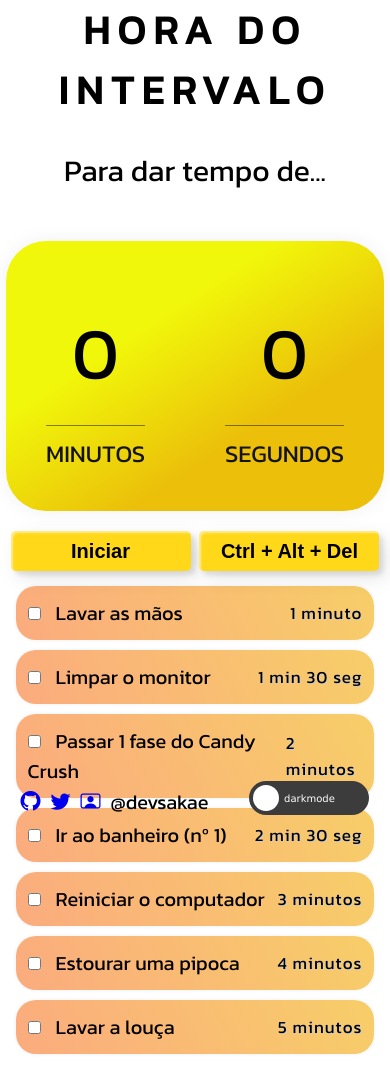
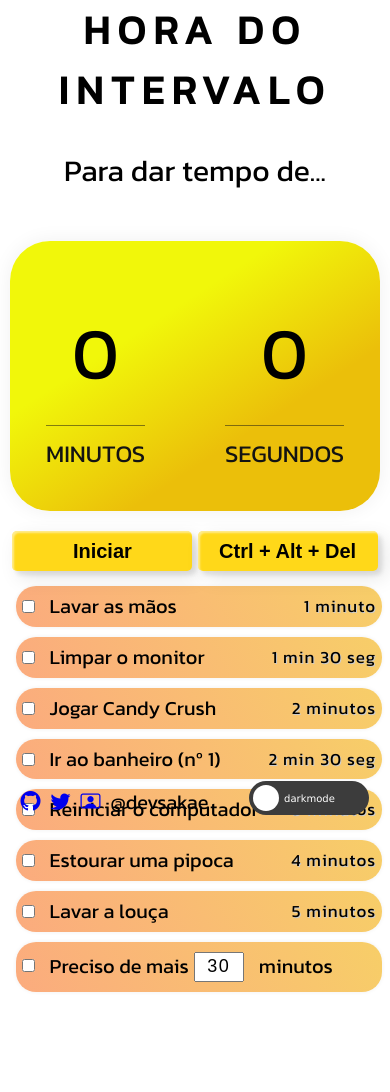
Before and after one commit to devsakae/vaidartempo, a React (Create React App) app: page / in a window 390 px wide. Shown: the top 1092 px of the page. Built offline with nearby package versions, Linux system fonts and the light colour scheme; a web font is replaced by a local one.

Commit message:
refactor: css changing on selection

```diff
--- a/src/App.css
+++ b/src/App.css
@@ -188,6 +188,25 @@ header p {
 	justify-content: space-between;
 }
 
+.selected {
+	background-image: linear-gradient(62deg, #d62424 0%, #ed810d 100%);
+	color: #ffffff;
+	font-weight: 700;
+  box-shadow: 0 0 0.2em rgba(0, 0, 0, 0.0625);
+}
+
+@media screen and (max-width: 480px) {
+	.item {
+		width: 94vw;
+		padding: 0.5em 0.3em;
+		display: flex;
+		align-items: center;
+		justify-content: space-between;
+		line-height: 1.3rem;
+		text-align: left;
+	}
+}
+
 .dark .item {
 	background: rgb(28,28,52);
 	background: linear-gradient(90deg, rgba(28,28,52,1) 43%, rgba(24,24,50,1) 100%);
@@ -197,7 +216,7 @@ header p {
 box-shadow: 0px 5px 94px -13px rgba(0,0,0,0.75);
 }
 
-.itemLucas {
+/* .itemLucas {
   align-items: center;
 	background-image: linear-gradient(62deg, #f77c6a 0%, #f1ae9e 100%);
 	border-radius: 1em;
@@ -214,7 +233,7 @@ box-shadow: 0px 5px 94px -13px rgba(0,0,0,0.75);
 	-webkit-box-shadow: 0px 5px 94px -13px rgba(0,0,0,0.75);
 -moz-box-shadow: 0px 5px 94px -13px rgba(0,0,0,0.75);
 box-shadow: 0px 5px 94px -13px rgba(0,0,0,0.75);
-}
+} */
 
 .item-product input {
 	margin-right: 15px;
@@ -254,6 +273,12 @@ box-shadow: 0px 5px 94px -13px rgba(0,0,0,0.75);
   box-shadow: 0 0 1em rgba(0, 0, 0, 0.0625);
 	overflow: auto;
 	padding: 2em;
+}
+
+@media screen and (max-width: 480px) {
+	.cronometro {
+		max-width: 95vw;
+	}
 }
 
 .dark .cronometro {
@@ -498,4 +523,26 @@ blockquote:after {
 	color: inherit;
  }
 
+ .customInput {
+	max-width: 50px;
+	min-height: 30px;
+	text-align: center;
+	font-size: large;
+	letter-spacing: 0.1rem;
+	margin: 0 -20px 0 5px;
+ }
+
+ /* Chrome, Safari, Edge, Opera */
+input::-webkit-outer-spin-button,
+input::-webkit-inner-spin-button {
+  -webkit-appearance: none;
+  margin: 0;
+}
+
+/* Firefox */
+input[type=number] {
+  -moz-appearance: textfield;
+}
+
+
  /*--------- END --------*/
--- a/src/components/Acao.jsx
+++ b/src/components/Acao.jsx
@@ -1,18 +1,29 @@
 import React, { Component } from 'react';
 
 export default class Acao extends Component {
+  state = {
+    selected: false,
+  }
+
+  selection = (e) => {
+    this.props.check(e);
+    this.setState(prev => ({ ...prev, selected: !prev.selected }))
+  }
+
   render() {
     const { content, value, name } = this.props.frase;
+
+
     return (
       <label htmlFor={ this.props.value }>
-        <div className='item'>
+        <div className={ `item ${this.state.selected && 'selected'}` }>
           <div className='item-product'>
             <input
               id={ this.props.idx }
               value={ value }
               type='checkbox'
               disabled={ this.props.started }
-              onChange={(e) => this.props.check(e)}
+              onChange={(e) => this.selection(e)}
             />
             { content }
           </div>
--- /dev/null
+++ b/src/components/AcaoCustom.jsx
@@ -0,0 +1,50 @@
+import React, { Component } from 'react';
+
+export default class AcaoCustom extends Component {
+  state = {
+    minutes: 30,
+    adding: false,
+  };
+
+  addMinutes = (e) => {
+    this.setState({
+      minutes: e.target.value,
+    });
+  };
+
+  changingCustom = (e) => {
+    this.setState((prev) => ({ ...prev, adding: !prev.adding }));
+    console.log(this.state);
+    this.props.check(e);
+  };
+
+  render() {
+    return (
+      <label htmlFor='custom'>
+        <div className={ `item ${this.state.adding && 'selected'}` }>
+          <div className='item-product'>
+            <input
+              id='custom'
+              type='checkbox'
+              value={this.state.minutes}
+              disabled={this.props.started}
+              // checked={ this.state.adding }
+              onChange={(e) => this.changingCustom(e)}
+            />
+            Preciso de mais
+            <input
+              className='customInput'
+              type='number'
+              placeholder='30'
+              max={1200}
+              value={this.state.minutes}
+              disabled={this.state.adding}
+              onChange={(e) => this.addMinutes(e)}
+            />
+            minutos
+          </div>
+        </div>
+      </label>
+    );
+  }
+}
--- a/src/components/Acoes.jsx
+++ b/src/components/Acoes.jsx
@@ -1,5 +1,6 @@
 import React, { Component } from 'react';
 import Acao from './Acao';
+import AcaoCustom from './AcaoCustom';
 // Importação graças a ajuda do Washington
 const actions = require('../conteudo/acoes');
 
@@ -33,7 +34,8 @@ export default class Acoes extends Component {
             {frases &&
               frases?.map((frase, idx) => (
                 <Acao frase={ frase } key={ idx } started={ this.props.started } check={ check } />
-              ))}
+                ))}
+            <AcaoCustom started={ this.props.started } check={ check } />
           </div>
         </form>
       </div>
--- a/src/components/Timer.jsx
+++ b/src/components/Timer.jsx
@@ -81,7 +81,7 @@ export default class Timer extends Component {
       }
       if (segundos === 0) {
         if (minutos === 0) {
-            clearInterval(this.myInterval)
+            clearInterval(this.myInterval);
         } else {
             this.setState(({ minutos }) => ({
                 minutos: minutos - 1,
--- a/src/conteudo/acoes.js
+++ b/src/conteudo/acoes.js
@@ -9,12 +9,12 @@ const actions = {
   umemeio: {
     value: 1.5,
     name: '1 min 30 seg',
-    actions: ['Descascar uma fruta', 'Pegar um chocolatinho', 'Passar um café de máquina', 'Olhar o WhatsApp', 'Limpar o monitor'],
+    actions: ['Descascar uma fruta', 'Pegar um chocolatinho', 'Passar um café', 'Olhar o WhatsApp', 'Limpar o monitor'],
   },
   dois: {
     value: 2,
     name: '2 minutos',
-    actions: ['Dar uma olhada no Slack', 'Ler o course de novo', 'Passar 1 fase do Candy Crush', 'Fazer um sanduíche', 'Treinar seu pitch'],
+    actions: ['Ver o Slack', 'Ler o course de novo', 'Jogar Candy Crush', 'Fazer um sanduíche', 'Treinar seu pitch'],
   },
   doisemeio: {
     value: 2.5,
```
